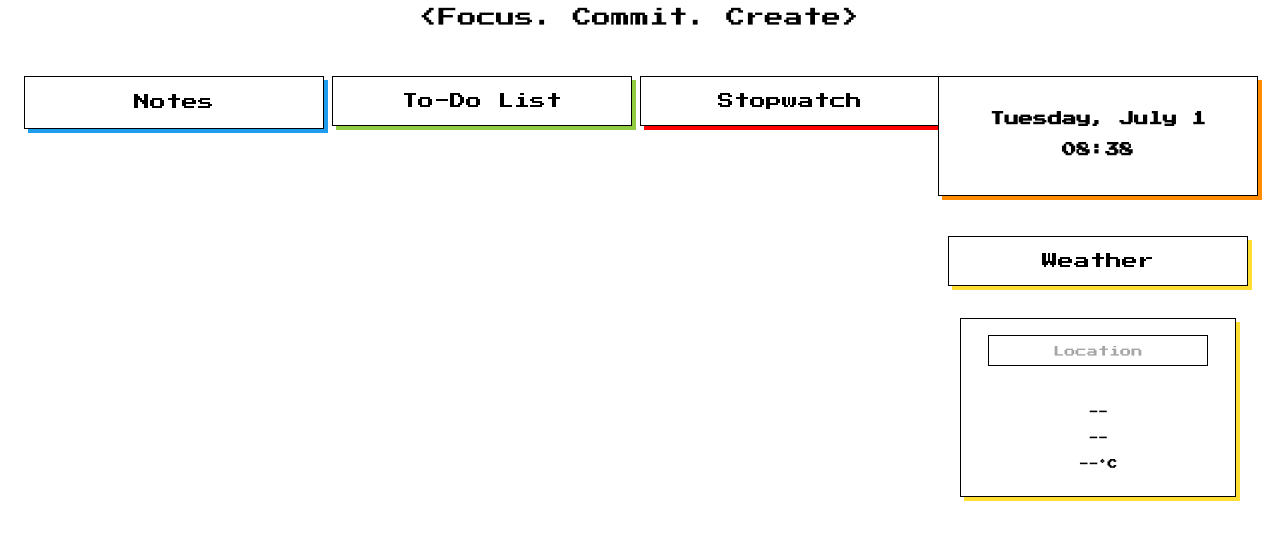
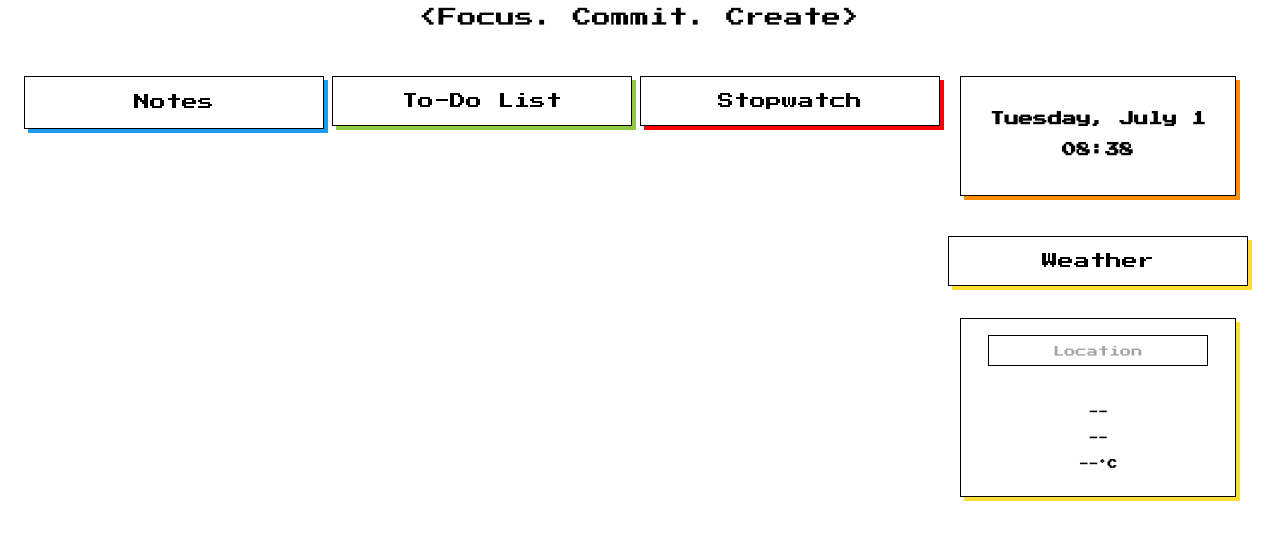
Before and after one commit to ElleWest/MinimalistNotesProject, a plain HTML site: page docs/index.html in a window 1280 px wide. Shown: the part 171-710 px from the top of the page. Drawn offline with Linux system fonts and the light colour scheme.

Commit message:
UI fixes and readme changes

```diff
--- a/docs/styles.css
+++ b/docs/styles.css
@@ -61,6 +61,24 @@ body::-webkit-scrollbar-thumb:hover {
   align-items: flex-start;
 }
 
+/* Ensure equal spacing and consistent layout on larger screens */
+@media screen and (min-width: 1025px) {
+  .main-sections {
+    justify-content: space-evenly;
+    gap: 2rem;
+  }
+
+  .section {
+    flex: 1 1 auto;
+    max-width: 300px;
+  }
+
+  .datetime-weather-section {
+    flex: 1 1 auto;
+    max-width: 300px;
+  }
+}
+
 .section {
   flex: 1;
   min-width: 200px; /* Minimum width before wrapping */
@@ -72,9 +90,10 @@ body::-webkit-scrollbar-thumb:hover {
 
 /* Specific styling for datetime-weather section */
 .datetime-weather-section {
+  flex: 1;
   flex-direction: column;
   align-items: center;
-  max-width: 320px;
+  min-width: 200px;
 }
 
 /* Main title styling */
@@ -773,7 +792,8 @@ body.dark-mode .timer-controls button:hover {
 /* Date/time flip box with orange pixel shadow */
 .date-time-container {
   position: static; /* Changed from absolute */
-  width: 320px;
+  width: 100%;
+  max-width: 300px;
   min-height: 120px;
   padding: 0.8rem 1.5rem;
   background-color: #ffffff;
@@ -832,7 +852,8 @@ body.dark-mode .date-time-container:hover {
   z-index: 1;
 }
 
-.flip-box-front .date-time-content {
+.flip-box-front .date-time-content,
+.flip-box-back .date-time-content {
   display: flex;
   flex-direction: column;
   align-items: center;
@@ -842,7 +863,8 @@ body.dark-mode .date-time-container:hover {
   height: 100%;
 }
 
-.flip-box-front .date-time-item {
+.flip-box-front .date-time-item,
+.flip-box-back .date-time-item {
   display: flex;
   flex-direction: column;
   align-items: center;
@@ -851,17 +873,21 @@ body.dark-mode .date-time-container:hover {
 }
 
 .flip-box-front .date-time-label,
-.flip-box-front .date-time-value {
+.flip-box-front .date-time-value,
+.flip-box-back .date-time-label,
+.flip-box-back .date-time-value {
   text-align: center;
   width: 100%;
 }
 
-.flip-box-front .date-time-label {
+.flip-box-front .date-time-label,
+.flip-box-back .date-time-label {
   font-size: 0.9rem;
   margin-bottom: 0.2rem;
 }
 
-.flip-box-front .date-time-value {
+.flip-box-front .date-time-value,
+.flip-box-back .date-time-value {
   font-size: 0.9rem;
   font-weight: bold;
   margin-bottom: 0.2rem;
@@ -869,7 +895,11 @@ body.dark-mode .date-time-container:hover {
 
 .progress-item {
   width: 100%;
-  justify-content: space-between;
+  display: flex;
+  flex-direction: column;
+  align-items: center;
+  justify-content: center;
+  gap: 0.5rem;
 }
 
 .progress-container {
@@ -877,6 +907,7 @@ body.dark-mode .date-time-container:hover {
   align-items: center;
   gap: 1rem;
   width: 200px;
+  max-width: 90%;
 }
 
 .progress-bar {
@@ -916,13 +947,15 @@ body.dark-mode .date-time-container:hover {
     gap: 3rem;
   }
 
-  /* Prevent elements from becoming too large */
+  /* Ensure all sections grow equally and maintain consistent max-width */
   .section {
+    flex: 1;
     max-width: 320px;
   }
 
-  /* Keep datetime-weather section properly sized */
+  /* Ensure datetime-weather section matches other sections */
   .datetime-weather-section {
+    flex: 1;
     max-width: 320px;
   }
 }
```
Also changed, not shown: README.md, backend/package.json (line endings or trailing spaces).
